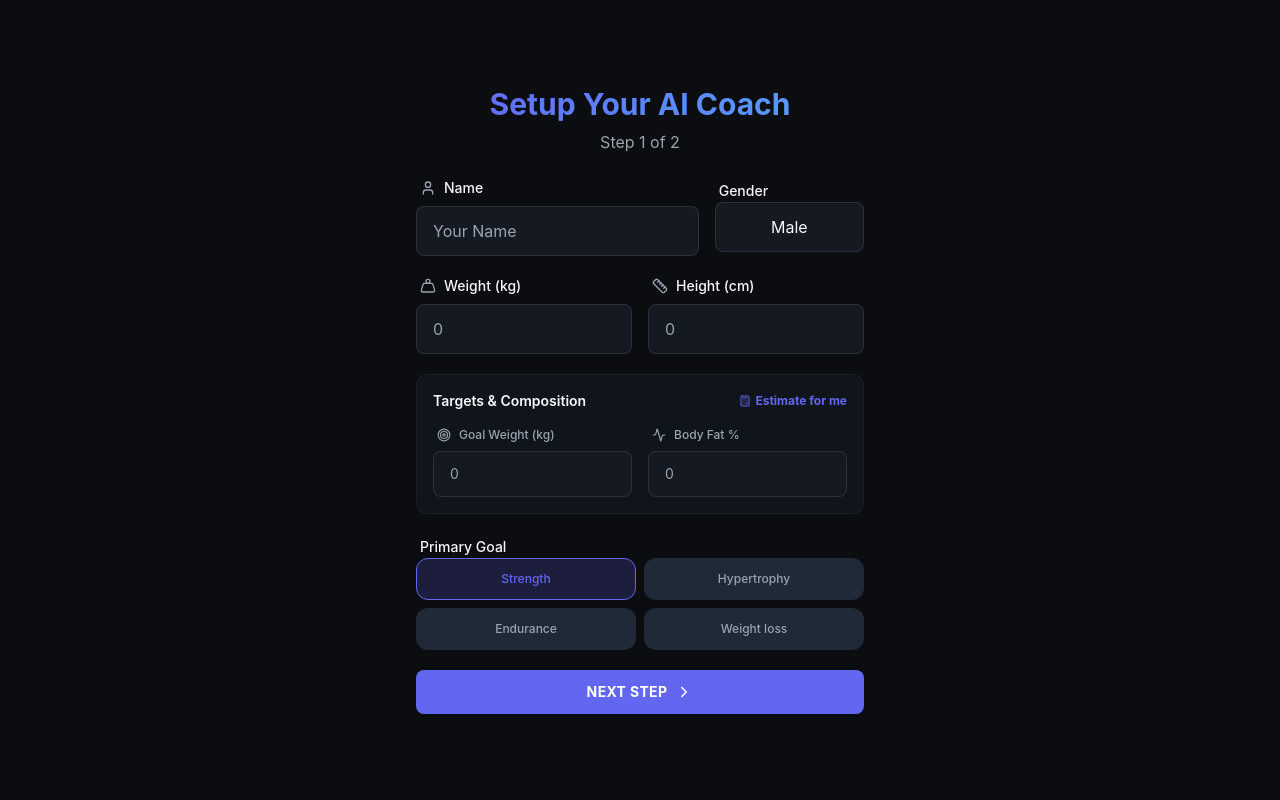
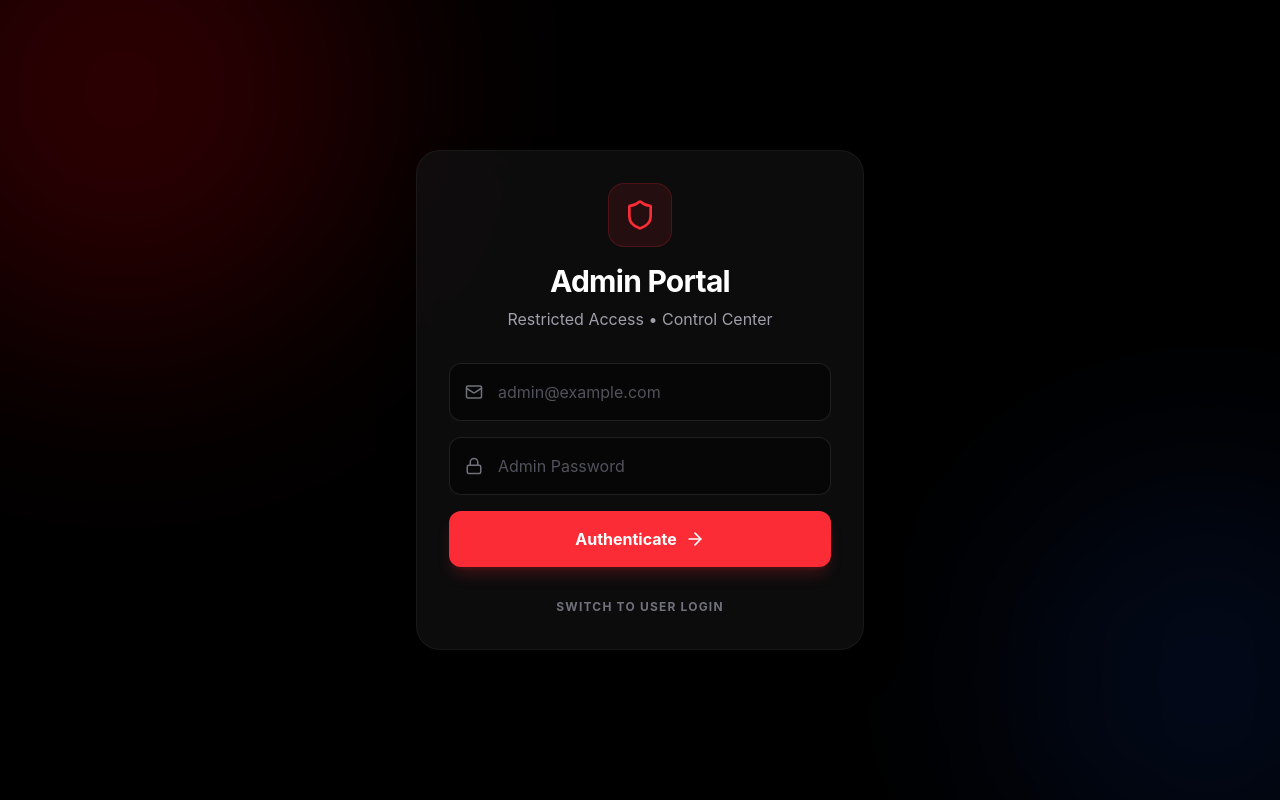
Before and after one commit to themananagarwal/set-rep-insight, a React (Vite) app: page /admin/login in a window 1280 px wide. Before the commit this address led to /setup. Built offline with nearby package versions, Linux system fonts and the light colour scheme.

Commit message:
feat: add separate admin login portal

```diff
--- a/src/App.tsx
+++ b/src/App.tsx
@@ -18,6 +18,9 @@ import ProfileSetup from "./pages/ProfileSetup";
 import ExerciseLibrary from "./pages/ExerciseLibrary";
 import Profile from "./pages/Profile";
 import AdminDashboard from "./pages/AdminDashboard";
+import AdminLogin from "./pages/AdminLogin";
+import Login from "./pages/Login";
+import SignUp from "./pages/SignUp";
 
 // Protected Route Component
 function ProtectedRoute({ children }: { children: React.ReactNode }) {
@@ -144,6 +147,11 @@ function App() {
             <Route path="/admin" element={<AdminDashboard />} />
           </Route>
 
+          {/* Auth Flow */}
+          <Route path="/login" element={<Login />} />
+          <Route path="/admin/login" element={<AdminLogin />} />
+          <Route path="/signup" element={<SignUp />} />
+
           {/* Catch-all/Fallback */}
           <Route path="*" element={<Navigate to="/" replace />} />
         </Routes>
--- /dev/null
+++ b/src/pages/AdminLogin.tsx
@@ -0,0 +1,109 @@
+import { useState } from 'react';
+import { useNavigate } from 'react-router-dom';
+import { useAuth } from '../contexts/AuthContext';
+import { motion } from 'framer-motion';
+import { Mail, Lock, ArrowRight, Loader, Shield } from 'lucide-react';
+
+export default function AdminLogin() {
+    const [email, setEmail] = useState('');
+    const [password, setPassword] = useState('');
+    const [loading, setLoading] = useState(false);
+    const [message, setMessage] = useState<{ type: 'success' | 'error', text: string } | null>(null);
+    const { signIn } = useAuth();
+    const navigate = useNavigate();
+
+    const handleLogin = async (e: React.FormEvent) => {
+        e.preventDefault();
+        setLoading(true);
+        setMessage(null);
+
+        try {
+            const { error } = await signIn(email, password);
+            if (error) throw error;
+            // Direct redirect to admin on success
+            navigate('/admin');
+        } catch (error: any) {
+            setMessage({ type: 'error', text: error.message || 'Failed to sign in' });
+        } finally {
+            setLoading(false);
+        }
+    };
+
+    return (
+        <div className="min-h-screen bg-black text-white flex flex-col items-center justify-center p-6 relative overflow-hidden">
+            {/* Background Effects */}
+            <div className="absolute top-0 left-0 w-full h-full overflow-hidden pointer-events-none z-0">
+                <div className="absolute top-[-20%] left-[-10%] w-[500px] h-[500px] bg-red-600/20 rounded-full blur-[120px]" />
+                <div className="absolute bottom-[-10%] right-[-10%] w-[400px] h-[400px] bg-blue-600/10 rounded-full blur-[100px]" />
+            </div>
+
+            <motion.div
+                initial={{ opacity: 0, y: 20 }}
+                animate={{ opacity: 1, y: 0 }}
+                className="w-full max-w-md bg-zinc-900/50 backdrop-blur-xl border border-white/5 p-8 rounded-3xl shadow-2xl z-10"
+            >
+                <div className="text-center mb-8">
+                    <div className="w-16 h-16 bg-red-500/10 rounded-2xl flex items-center justify-center mx-auto mb-4 border border-red-500/20">
+                        <Shield className="text-red-500" size={32} />
+                    </div>
+                    <h1 className="text-3xl font-bold tracking-tight mb-2">Admin Portal</h1>
+                    <p className="text-zinc-400">Restricted Access • Control Center</p>
+                </div>
+
+                {message && (
+                    <div className={`mb-6 p-4 rounded-xl text-sm font-medium ${message.type === 'success' ? 'bg-green-500/10 text-green-400 border border-green-500/20' : 'bg-red-500/10 text-red-400 border border-red-500/20'
+                        }`}>
+                        {message.text}
+                    </div>
+                )}
+
+                <form onSubmit={handleLogin} className="space-y-4">
+                    <div className="relative">
+                        <Mail className="absolute left-4 top-1/2 -translate-y-1/2 text-zinc-500" size={18} />
+                        <input
+                            type="email"
+                            placeholder="admin@example.com"
+                            value={email}
+                            onChange={(e) => setEmail(e.target.value)}
+                            required
+                            className="w-full bg-black/50 border border-white/10 rounded-xl py-4 pl-12 pr-4 text-white placeholder:text-zinc-600 focus:outline-none focus:border-red-500/50 transition-all"
+                        />
+                    </div>
+
+                    <div className="relative">
+                        <Lock className="absolute left-4 top-1/2 -translate-y-1/2 text-zinc-500" size={18} />
+                        <input
+                            type="password"
+                            placeholder="Admin Password"
+                            value={password}
+                            onChange={(e) => setPassword(e.target.value)}
+                            required
+                            className="w-full bg-black/50 border border-white/10 rounded-xl py-4 pl-12 pr-4 text-white placeholder:text-zinc-600 focus:outline-none focus:border-red-500/50 transition-all"
+                        />
+                    </div>
+
+                    <button
+                        type="submit"
+                        disabled={loading}
+                        className="w-full py-4 bg-red-500 text-white font-bold rounded-xl mt-4 hover:bg-red-600 transition-colors flex items-center justify-center gap-2 shadow-lg shadow-red-500/20"
+                    >
+                        {loading ? <Loader className="animate-spin" size={20} /> : (
+                            <>
+                                <span>Authenticate</span>
+                                <ArrowRight size={20} />
+                            </>
+                        )}
+                    </button>
+
+                    <button
+                        type="button"
+                        onClick={() => navigate('/login')}
+                        className="w-full mt-4 text-xs font-bold text-zinc-500 hover:text-zinc-300 uppercase tracking-widest transition-colors"
+                    >
+                        Switch to User Login
+                    </button>
+                </form>
+            </motion.div>
+        </div>
+    );
+}
```
